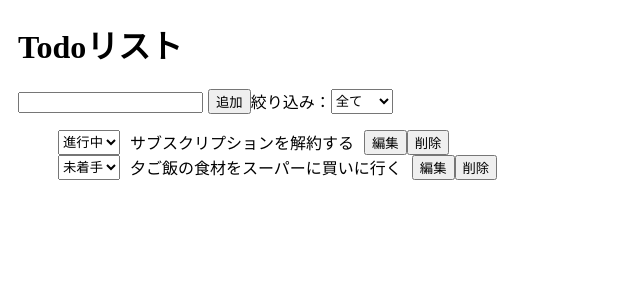
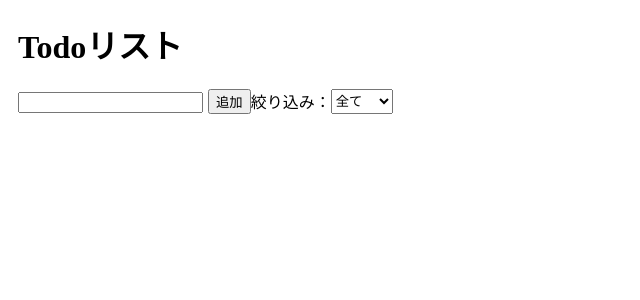
Before and after one commit to Syumai3/TodoApp-for-React-V2, a React app: page / in a window 1280 px wide. Shown: the top 300 px of the page, without its empty margins (0-640 px from the left). Built offline with nearby package versions, Linux system fonts and the light colour scheme.

Commit message:
refuctor:todos のmockデータを削除して、初期値を空配列にする

```diff
--- a/src/App.tsx
+++ b/src/App.tsx
@@ -1,22 +1,9 @@
 import React, { useEffect, useState } from "react";
 import { FilterStatusType, StatusType, Todotype } from "../type/Todotype";
 
-const mockTodos: Todotype[] = [
-  {
-    id: 1,
-    title: "サブスクリプションを解約する",
-    status: "進行中",
-  },
-  {
-    id: 2,
-    title: "夕ご飯の食材をスーパーに買いに行く",
-    status: "未着手",
-  },
-];
-
 function App() {
   // Todoリストに表示される todo の状態
-  const [todos, setTodos] = useState<Todotype[]>(mockTodos);
+  const [todos, setTodos] = useState<Todotype[]>([]);
   // 新しく追加する todo の状態
   const [newTodoTitle, setNewTodoTitle] = useState("");
   // 新しく追加する todo の id の状態
@@ -26,7 +13,7 @@ function App() {
   // 編集する todo のタイトルの状態
   const [editTodoTitle, setEditTodoTitle] = useState("");
   // フィルターされた todoの状態
-  const [filteredTodos, setFilteredTodos] = useState<Todotype[]>(mockTodos);
+  const [filteredTodos, setFilteredTodos] = useState<Todotype[]>([]);
   // フィルターの状態
   const [filterStatus, setFilterStatus] = useState("全て");
 
```
